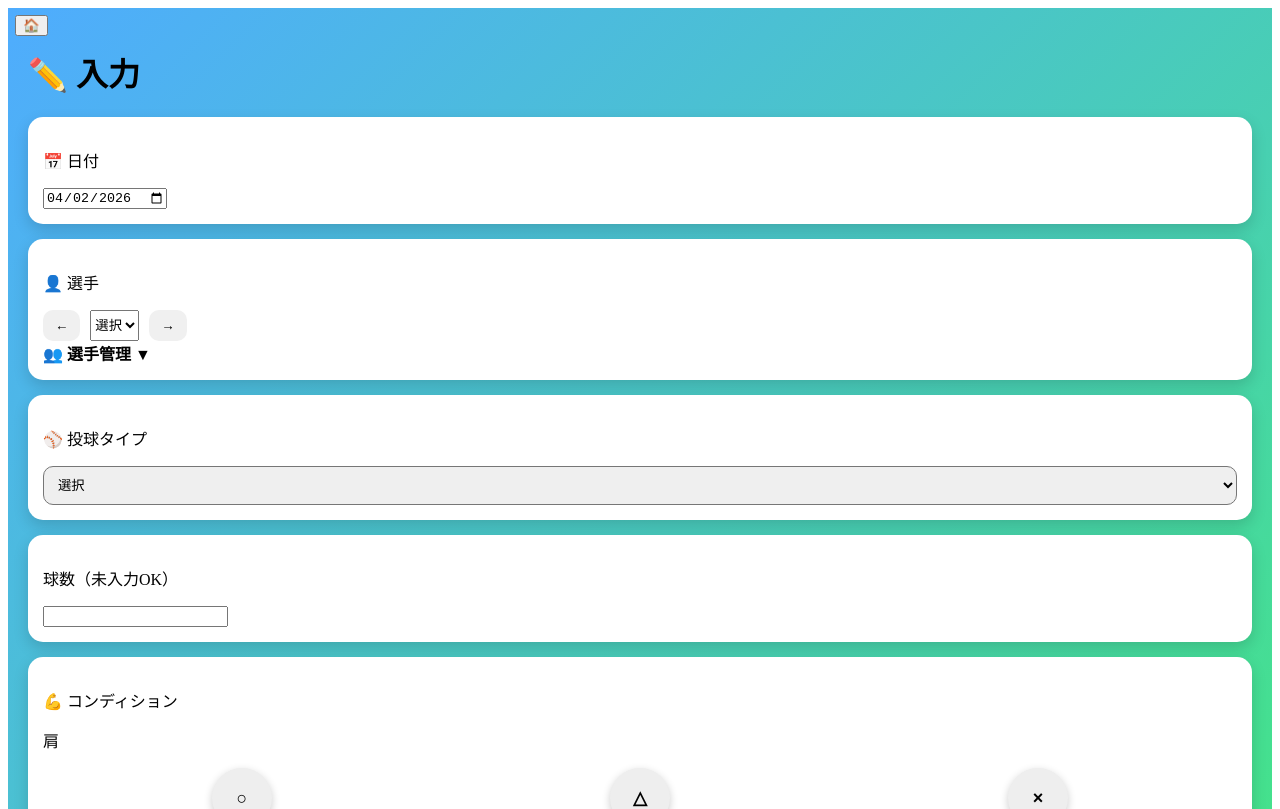
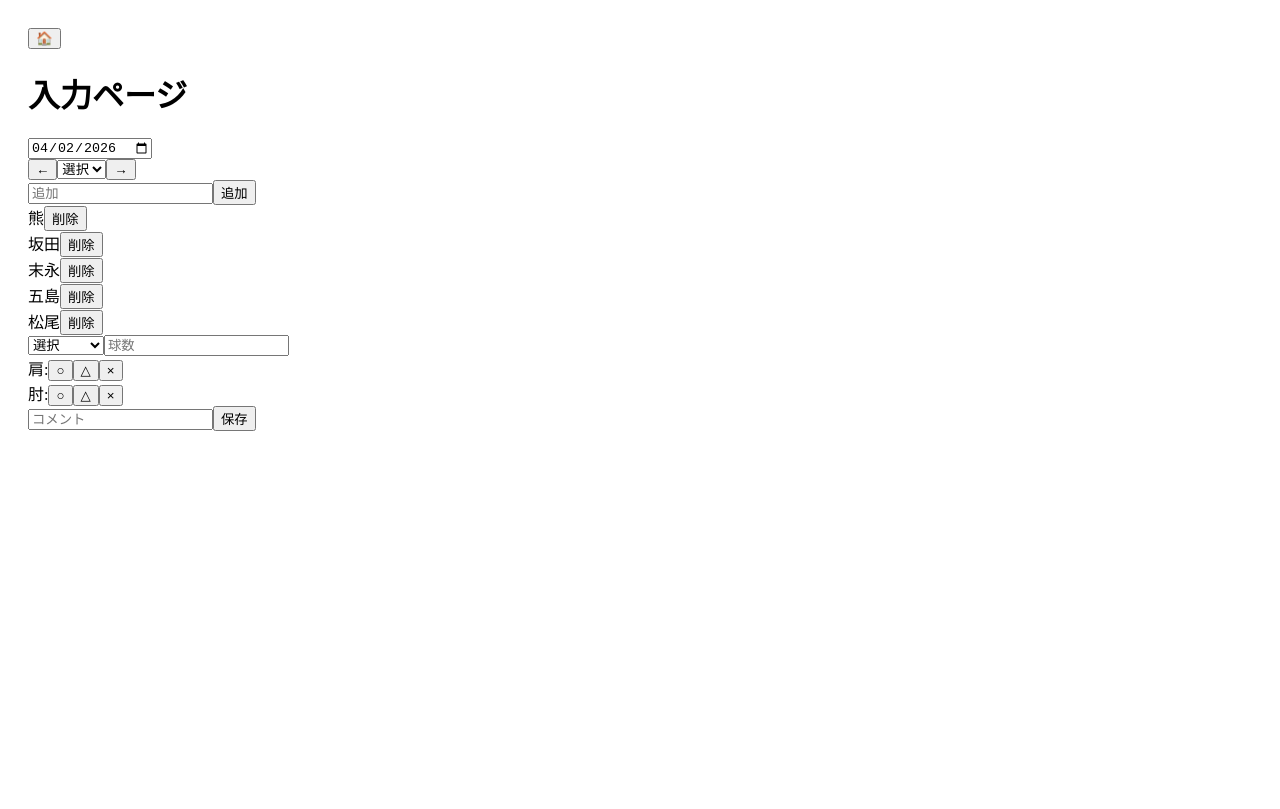
Before and after one commit to t18167647-web/-, a Next.js app: page /input in a window 1280 px wide. Shown: the top 809 px of the page. Built offline with nearby package versions, Linux system fonts and the light colour scheme.

Commit message:
Firebase完全対応（機能そのまま）

```diff
--- a/app/input/page.jsx
+++ b/app/input/page.jsx
@@ -1,7 +1,7 @@
 "use client";
 import { useState, useEffect } from "react";
 import Link from "next/link";
-import { db } from "@/lib/firebase";
+import { db } from "../../lib/firebase";
 import { collection, addDoc } from "firebase/firestore";
 
 export default function InputPage() {
@@ -26,9 +26,6 @@ export default function InputPage() {
     }
     setDate(new Date().toISOString().split("T")[0]);
   }, []);
-
-  const press = (e) => (e.currentTarget.style.transform = "scale(0.9)");
-  const release = (e) => (e.currentTarget.style.transform = "scale(1)");
 
   const savePlayers = (list) => {
     setPlayers(list);
@@ -73,138 +70,57 @@ export default function InputPage() {
   };
 
   return (
-    <div style={page}>
-      <Link href="/">
-        <button style={homeBtn} onMouseDown={press} onMouseUp={release} onMouseLeave={release}>🏠</button>
-      </Link>
+    <div style={{padding:20}}>
+      <Link href="/"><button>🏠</button></Link>
+      <h1>入力ページ</h1>
 
-      <h1>✏️ 入力</h1>
+      <input type="date" value={date} onChange={(e)=>setDate(e.target.value)} />
 
-      <div style={card}>
-        <p>📅 日付</p>
-        <input type="date" value={date} onChange={(e)=>setDate(e.target.value)} />
-      </div>
-
-      <div style={card}>
-        <p>👤 選手</p>
-
-        <div style={row}>
-          <button style={arrowBtn} onClick={()=>changePlayer("prev")} onMouseDown={press} onMouseUp={release} onMouseLeave={release}>←</button>
-
+      <div>
+        <button onClick={()=>changePlayer("prev")}>←</button>
         <select value={player} onChange={(e)=>setPlayer(e.target.value)}>
           <option value="">選択</option>
           {players.map(p=><option key={p}>{p}</option>)}
         </select>
-
-          <button style={arrowBtn} onClick={()=>changePlayer("next")} onMouseDown={press} onMouseUp={release} onMouseLeave={release}>→</button>
+        <button onClick={()=>changePlayer("next")}>→</button>
       </div>
 
-        <div onClick={()=>setShowManage(!showManage)} style={toggleHeader}>
-          👥 選手管理 {showManage ? "▲" : "▼"}
-        </div>
-
-        {showManage && (
-          <>
-            <div style={{display:"flex",gap:5}}>
-              <input value={newPlayer} onChange={(e)=>setNewPlayer(e.target.value)} style={inputSmall}/>
+      <input value={newPlayer} onChange={(e)=>setNewPlayer(e.target.value)} placeholder="追加"/>
       <button onClick={addPlayer}>追加</button>
-            </div>
 
       {players.map(p=>(
-              <div key={p} style={playerRow}>
+        <div key={p}>
           {p}
-                <button onClick={()=>deletePlayer(p)}>✕</button>
+          <button onClick={()=>deletePlayer(p)}>削除</button>
         </div>
       ))}
-          </>
-        )}
-      </div>
 
-      <div style={card}>
-        <p>⚾ 投球タイプ</p>
-        <select value={type} onChange={(e)=>setType(e.target.value)} style={selectStyle}>
+      <select value={type} onChange={(e)=>setType(e.target.value)}>
         <option value="">選択</option>
         <option>ブルペン</option>
         <option>実践練習</option>
         <option>試合</option>
       </select>
-      </div>
 
-      <div style={card}>
-        <p>球数（未入力OK）</p>
-        <input type="number" value={count} onChange={(e)=>setCount(e.target.value)} />
-      </div>
+      <input type="number" value={count} onChange={(e)=>setCount(e.target.value)} placeholder="球数"/>
 
-      <div style={card}>
-        <p>💪 コンディション</p>
-
-        <p>肩</p>
-        <div style={btnGroup}>
+      <div>
+        肩:
         {["○","△","×"].map(v=>(
-            <button
-              key={v}
-              onClick={()=>setShoulder(v)}
-              style={{
-                ...circleBtn,
-                background: shoulder===v ? (v==="○"?"#4facfe":v==="△"?"#f9c74f":"#f94144") : "#eee",
-                color: shoulder===v ? "white":"black",
-                transform: shoulder===v ? "scale(1.1)" : "scale(1)"
-              }}
-              onMouseDown={press}
-              onMouseUp={release}
-              onMouseLeave={release}
-            >
-              {v}
-            </button>
+          <button key={v} onClick={()=>setShoulder(v)}>{v}</button>
         ))}
       </div>
 
-        <p>肘</p>
-        <div style={btnGroup}>
+      <div>
+        肘:
         {["○","△","×"].map(v=>(
-            <button
-              key={v}
-              onClick={()=>setElbow(v)}
-              style={{
-                ...circleBtn,
-                background: elbow===v ? (v==="○"?"#4facfe":v==="△"?"#f9c74f":"#f94144") : "#eee",
-                color: elbow===v ? "white":"black",
-                transform: elbow===v ? "scale(1.1)" : "scale(1)"
-              }}
-              onMouseDown={press}
-              onMouseUp={release}
-              onMouseLeave={release}
-            >
-              {v}
-            </button>
+          <button key={v} onClick={()=>setElbow(v)}>{v}</button>
         ))}
       </div>
-      </div>
 
-      <div style={card}>
-        <input
-          value={initialComment}
-          onChange={(e)=>setInitialComment(e.target.value)}
-          placeholder="コメント"
-          style={{width:"100%",padding:10}}
-        />
-      </div>
+      <input value={initialComment} onChange={(e)=>setInitialComment(e.target.value)} placeholder="コメント"/>
 
-      <button style={saveBtn} onClick={handleSubmit}>保存</button>
+      <button onClick={handleSubmit}>保存</button>
     </div>
   );
 }
-
-/* スタイル（完全そのまま） */
-const page={padding:20,minHeight:"100vh",background:"linear-gradient(135deg,#4facfe,#43e97b)"};
-const card={background:"white",padding:15,marginBottom:15,borderRadius:15,boxShadow:"0 6px 15px rgba(0,0,0,0.15)"};
-const saveBtn={padding:15,width:"100%",background:"linear-gradient(135deg,#36d1dc,#5b86e5)",color:"white",border:"none",borderRadius:15};
-const homeBtn={position:"fixed",top:15,left:15};
-const row={display:"flex",gap:10};
-const arrowBtn={background:"#f0f0f0",border:"none",borderRadius:10,padding:"8px 12px"};
-const toggleHeader={cursor:"pointer",fontWeight:"bold"};
-const inputSmall={flex:1};
-const playerRow={display:"flex",justifyContent:"space-between"};
-const selectStyle={width:"100%",padding:10,borderRadius:10};
-const btnGroup={display:"flex",justifyContent:"space-around"};
-const circleBtn={width:60,height:60,borderRadius:"50%",border:"none",fontSize:18,fontWeight:"bold",boxShadow:"0 3px 8px rgba(0,0,0,0.2)",transition:"all 0.1s"};
```
Also changed, not shown: app/table/page.jsx (+5 -6 lines). Lines whose indentation alone changed are shown as unchanged.
